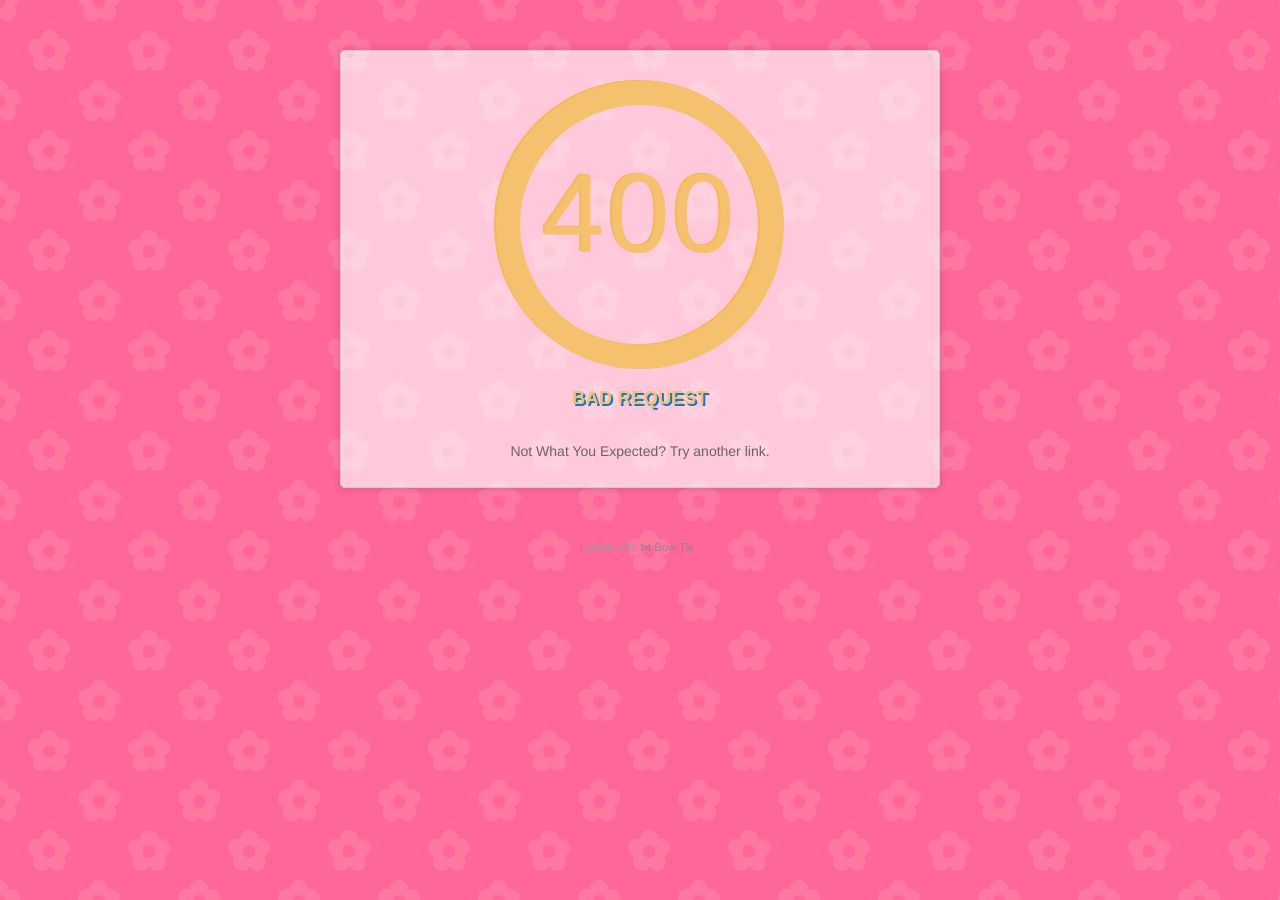
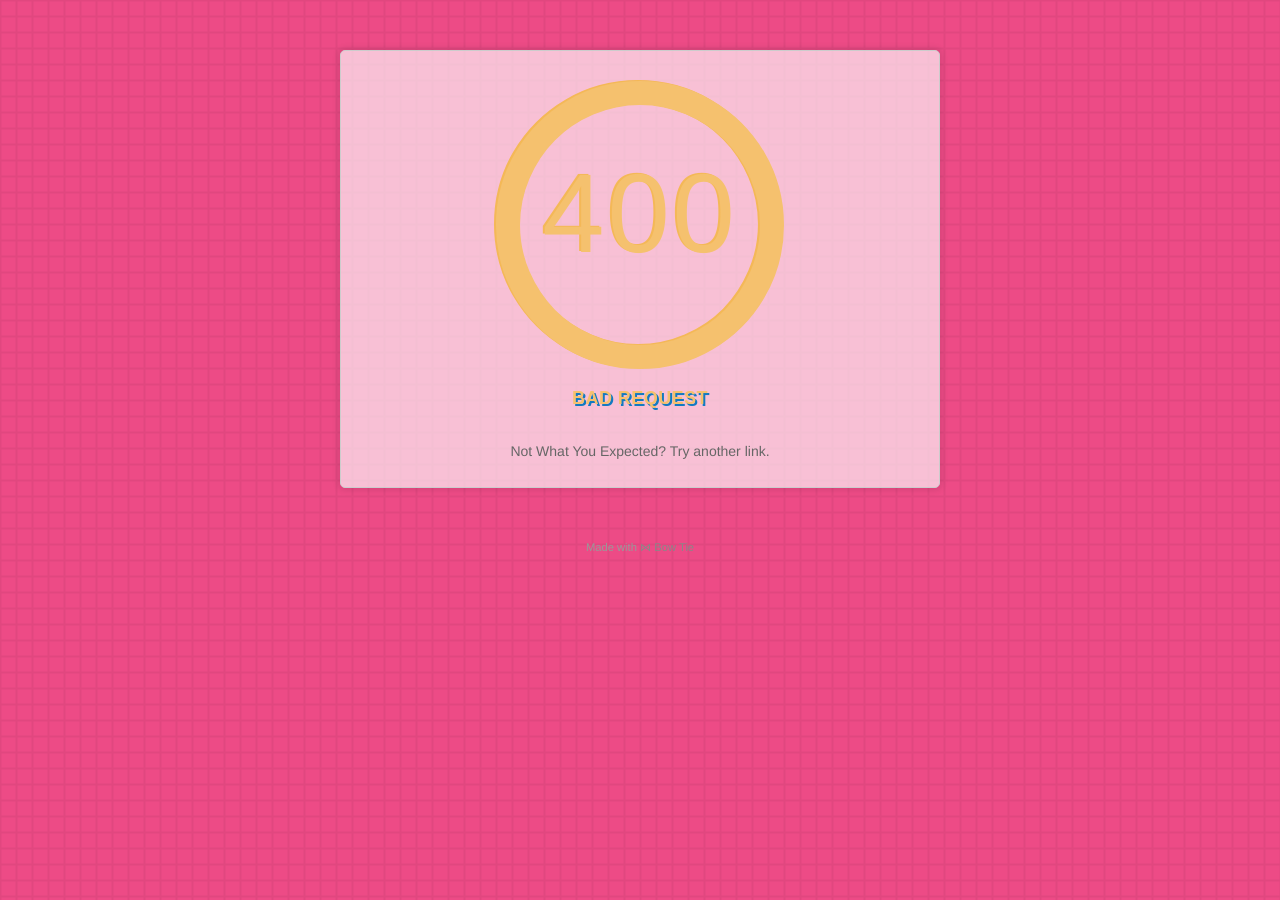
Before and after one commit to bowtie-io/promdate, a Jekyll site: the page 400.html, which Jekyll copies as it is, in a window 1280 px wide. Built offline with Jekyll 4.4.1, drawn with Linux system fonts in a browser that asks for light colours.

Commit message:
bg update

```diff
--- a/_sass/theme.scss
+++ b/_sass/theme.scss
@@ -1815,7 +1815,7 @@ background-repeat:repeat !important;
 /*******************************************************/
 
 .bg, .bg2 {
-background-image: url('/img/backgrounds/bg@2x.gif');
+background-image: url('/img/backgrounds/bg2.png');
 background-repeat:repeat;
 height:100vh;
 }
```
